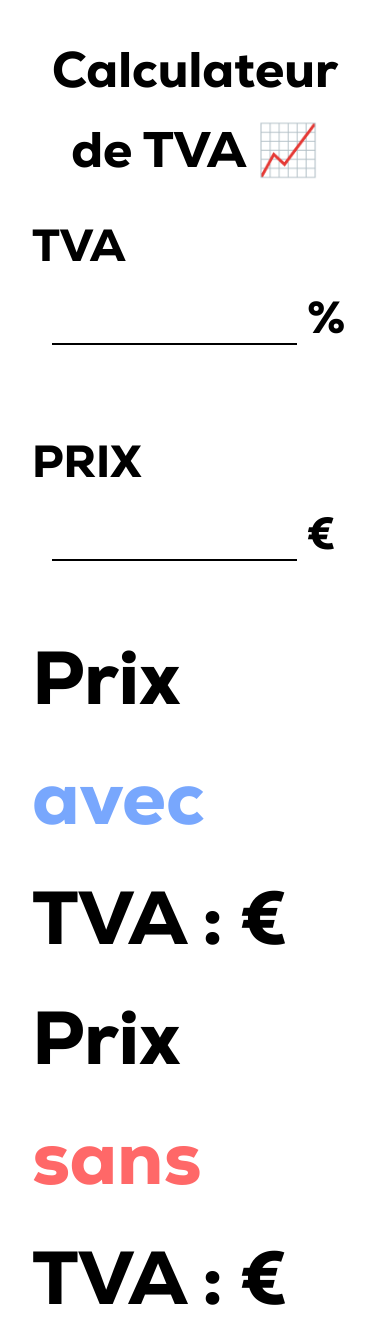
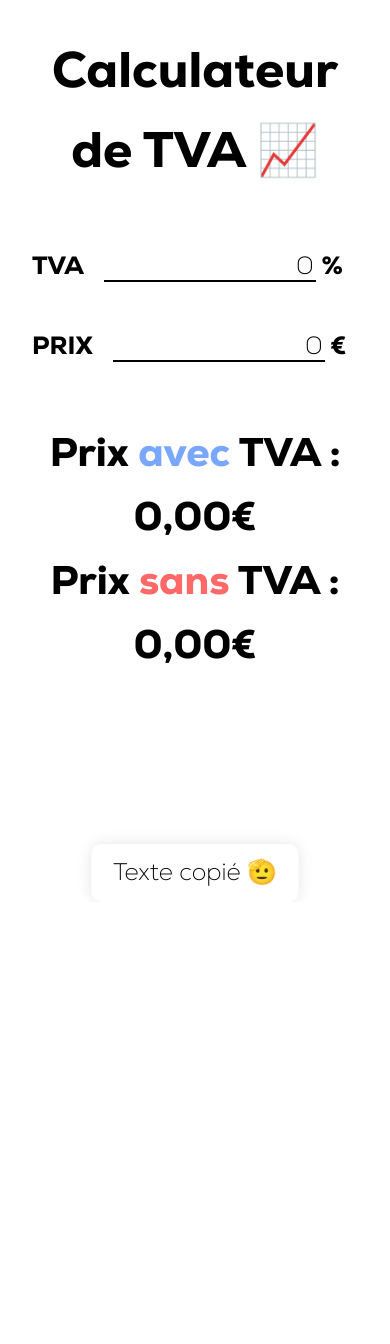
Before and after one commit to RomainLENTZ/buona_notte, a Vue app: page /taxe in a window 390 px wide. Shown: the top 1344 px of the page. After the commit the page ends 902 px from the top, so only its background shows below. Built offline with nearby package versions, Linux system fonts and the light colour scheme.

Commit message:
v1 taxes desktop + mobile

```diff
--- a/src/assets/main.css
+++ b/src/assets/main.css
@@ -43,8 +43,42 @@ label {
 }
 
 button,
+.copie_pop_up {
+  font-family: "nexaextra_light" !important;
+}
+
+.blue-txt {
+  color: #08086e;
+}
+
+.black-txt {
+  color: #000;
+}
+
 .copie_success {
-  font-family: "nexaextra_light";
+  display: flex;
+  align-items: center;
+  justify-content: center;
+  border-radius: 10px;
+  font-size: 24px !important;
+  position: absolute;
+  top: 100%;
+  width: auto;
+  height: auto;
+  padding: 10px 20px;
+  transition: ease 0.25s;
+  background-color: #FFF;
+  left: 50%;
+  transform: translate(-50%);
+  box-shadow: rgba(17, 17, 26, 0.1) 0px 0px 16px;
+}
+
+.copie_move {
+  top: 75% !important;
+}
+
+.pointer {
+  cursor: pointer;
 }
 
 
@@ -64,3 +98,15 @@ button,
     align-items: center;
   }
 }
+
+@media (max-width: 520px) {
+
+  .copie_success {
+    width: 207PX;
+    top: 100%;
+  }
+
+  .copie_move {
+    top: 80% !important;
+  }
+}
--- a/src/components/Main.vue
+++ b/src/components/Main.vue
@@ -3,7 +3,7 @@
 </script>
 
 <template>
-    <div :class="{ 'copie_success': true, 'copie_move': isCopied }">Texte copié 🫡</div>
+    <div :class="{ 'copie_success': true, 'copie_move': isCopied }" class="copie_pop_up blue-txt">Texte copié 🫡</div>
     <div class="container container-buona_notte">
         <p class="clock">{{ currentTime }}</p>
         <h1 v-html="buona_notte == '' ? 'Buona<br>notte' : buona_notte.replace(/\n/g, '<br>')"></h1>
@@ -123,27 +123,6 @@ export default {
         color: #FFF;
     }
 
-    .copie_success{
-        display: flex;
-        align-items: center;
-        justify-content: center;
-        border-radius: 10px;
-        color: #08086e;
-        font-size: 24px;
-        position: absolute;
-        top: 100%;
-        width: 200px;
-        height: 50px;
-        transition: ease 0.25s;
-        background-color: #FFF;
-        left: 50%;
-        transform: translate(-50%);
-    }
-
-    .copie_move{
-        top: 75%!important;
-    }
-
     @media (max-width: 520px){
         .container-buona_notte button{
             width: 100%;
@@ -159,14 +138,6 @@ export default {
             margin-bottom: 50px;
         }
 
-        .copie_success{
-            top: 100%;
-        }
-
-        .copie_move{
-            top: 80%!important;
-        }
-
         .container-buona_notte button:hover{
             background-color: #08086e;
             color: #FFF;
--- a/src/components/Taxe.vue
+++ b/src/components/Taxe.vue
@@ -14,25 +14,35 @@
             <input type="text" v-model="inputPriceValue"> €
         </div>
         <div class="results">
-            <p class="result">Prix <span class="blue">avec</span> TVA : <span v-html="outputWithTVAValue"/>€</p>
-            <p class="result">Prix <span class="red">sans</span> TVA : <span v-html="outputWithoutTVAValue"/>€</p>
+            <p class="result">Prix <span class="blue">avec</span> TVA :
+                <span class="pointer" v-html="outputWithTVAValue" @click="copyToClipboard(outputWithTVAValue)"/>€</p>
+            <p class="result">Prix <span class="red">sans</span> TVA :
+                <span class="pointer" v-html="outputWithoutTVAValue" @click="copyToClipboard(outputWithoutTVAValue)"/>€</p>
         </div>
     </div>
+
+    <div :class="{ 'copie_success': true, 'copie_move': isCopied }" class="copie_pop_up black-txt">Texte copié 🫡</div>
+
 </template>
+
 
 <script>
 export default {
     name: 'Taxe',
     data() {
         return {
-            inputTVAValue: '',
-            inputPriceValue: '',
+            inputTVAValue: '0',
+            inputPriceValue: '0',
             outputWithTVAValue: '',
-            outputWithoutTVAValue: ''
+            outputWithoutTVAValue: '',
+            isCopied: false,
         };
     },
     methods: {
         formatNumber(number) {
+            if (isNaN(number) || number === '') {
+                return '0.00';
+            }
             const formatter = new Intl.NumberFormat('fr-FR', {
                 style: 'decimal',
                 minimumFractionDigits: 2,
@@ -43,20 +53,39 @@ export default {
         updateValues() {
             const price = parseFloat(this.inputPriceValue.replace(/\s/g, '').replace(',', '.'));
             const tva = parseFloat(this.inputTVAValue.replace(/\s/g, ''));
+            if (isNaN(price) || isNaN(tva)) {
+                this.outputWithTVAValue = '0.00';
+                this.outputWithoutTVAValue = '0.00';
+                return;
+            }
             this.outputWithTVAValue = this.formatNumber(price * (1 + tva * 0.01));
             this.outputWithoutTVAValue = this.formatNumber(price * (1 - tva * 0.01));
+        },
+        copyToClipboard(text) {
+            navigator.clipboard.writeText(text.replace('€', ''))
+                .then(() => {
+                    this.isCopied = true;
+                    setTimeout(() => {
+                        this.isCopied = false;
+                    }, 2000);
+                })
         }
     },
     watch: {
-        inputPriceValue(newVal) {
+        inputPriceValue() {
             this.updateValues();
         },
         inputTVAValue() {
             this.updateValues();
         }
+    },
+    mounted() {
+        this.updateValues();
     }
 }
 </script>
+
+
 
 
 <style scoped>
@@ -70,6 +99,7 @@ export default {
     }
     .taxe-container{
         color: #000;
+        position: relative;
     }
 
     .taxe-container div{
@@ -99,4 +129,35 @@ export default {
         width: 75%;
         text-align: right;
     }
+
+    @media (max-width: 520px) {
+        .taxe-container label, div{
+            font-size: 25px;
+        }
+
+        .taxe-container h1{
+            margin-bottom: 55px;
+        }
+
+        .taxe-container .results{
+            margin-top: 55px;
+        }
+
+
+        .taxe-container input{
+            margin-left: 20px;
+            font-size: 25px;
+            font-family: "nexaextra_light";
+            width: 65%;
+            text-align: right;
+        }
+
+        .taxe-container .result{
+            font-size: 40px;
+            text-align: center;
+        }
+
+    }
+
+
 </style>
```
